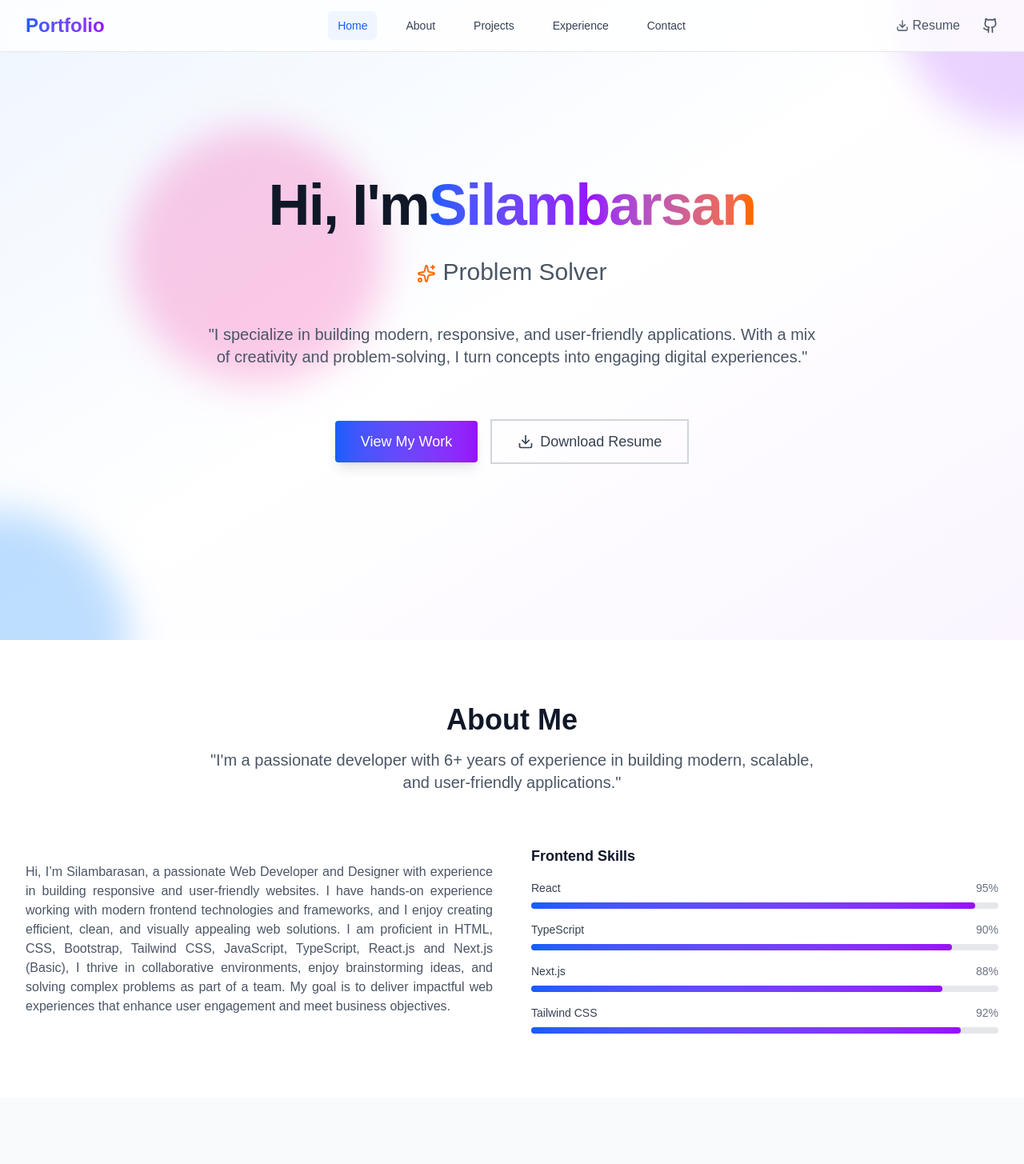
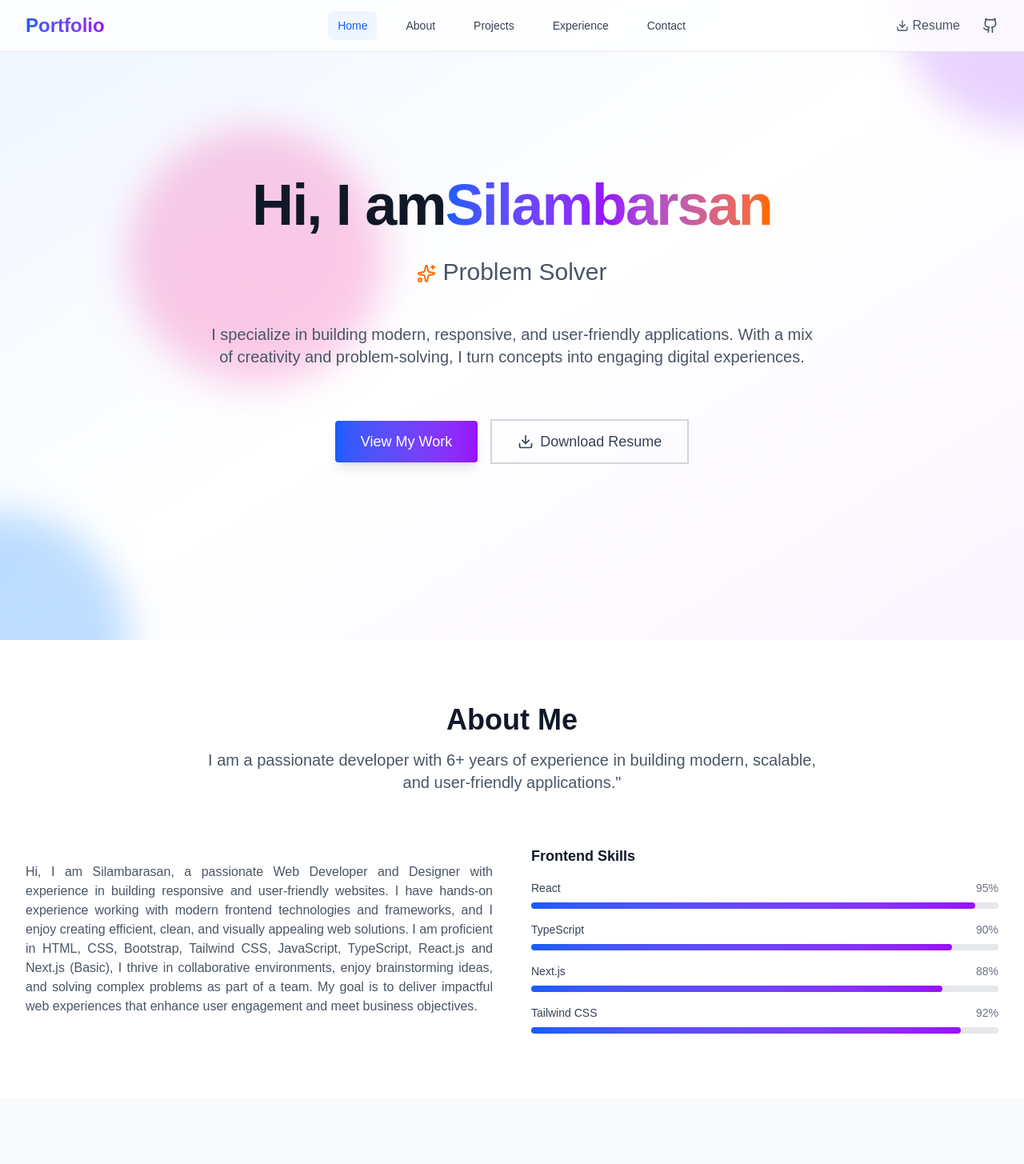
Before and after one commit to silambarasanstr/Next-Portfolio, a Next.js app: page / in a window 1280 px wide. Shown: the top 1455 px of the page at 80% size. Built offline with nearby package versions, Linux system fonts and the light colour scheme.

Commit message:
uichanges

```diff
--- a/src/app/login/page.tsx
+++ b/src/app/login/page.tsx
@@ -76,7 +76,7 @@ const Login = () => {
         </form>
         <div className="mt-6 text-center">
           <p className="text-sm text-muted-foreground">
-            Don't have an account?{" "}
+            Don&apos;t have an account?{" "}
             <Link href="/register" target="_blank" className="text-blue-700 font-bold">
               Create one here
             </Link>
--- a/src/components/About.tsx
+++ b/src/components/About.tsx
@@ -15,7 +15,7 @@ const About = () => {
             About Me
           </h2>
           <p className="text-xl text-gray-600 max-w-3xl mx-auto ">
-            "I'm a passionate developer with 6+ years of experience in building
+            I am a passionate developer with 6+ years of experience in building
             modern, scalable, and user-friendly applications."
           </p>
         </div>
@@ -23,7 +23,7 @@ const About = () => {
         <div className="grid lg:grid-cols-2 gap-12 items-center">
           <div>
             <p className="text-justify text-gray-600 ">
-              Hi, I’m Silambarasan, a passionate Web Developer and Designer with
+              Hi, I am Silambarasan, a passionate Web Developer and Designer with
               experience in building responsive and user-friendly websites. I
               have hands-on experience working with modern frontend technologies
               and frameworks, and I enjoy creating efficient, clean, and
--- a/src/components/Contact.tsx
+++ b/src/components/Contact.tsx
@@ -52,10 +52,10 @@ const Contact = () => {
       <div className="max-w-7xl mx-auto px-4 sm:px-6 lg:px-8">
         <div className="text-center mb-16">
           <h2 className="text-3xl sm:text-4xl font-bold text-gray-900 mb-4">
-            Let's Work Together
+            Lets Work Together
           </h2>
           <p className="text-xl text-gray-600 max-w-3xl mx-auto">
-            Have a project in mind? I'd love to hear about it. Let's create
+            Have a project in mind? I would love to hear about it. Let's create
             something amazing together.
           </p>
         </div>
@@ -143,7 +143,7 @@ const Contact = () => {
                         value={formData.email}
                         onChange={handleChange}
                         required
-                       className="flex h-10 w-full rounded px-3 py-2 border border-gray-300 focus:border-blue-600 focus:ring-blue-600"
+                        className="flex h-10 w-full rounded px-3 py-2 border border-gray-300 focus:border-blue-600 focus:ring-blue-600"
                         placeholder="your.email@example.com"
                       />
                     </div>
@@ -163,7 +163,7 @@ const Contact = () => {
                       value={formData.subject}
                       onChange={handleChange}
                       required
-                     className="flex h-10 w-full rounded px-3 py-2 border border-gray-300 focus:border-blue-600 focus:ring-blue-600"
+                      className="flex h-10 w-full rounded px-3 py-2 border border-gray-300 focus:border-blue-600 focus:ring-blue-600"
                       placeholder="Project inquiry"
                     />
                   </div>
--- a/src/components/Experience.tsx
+++ b/src/components/Experience.tsx
@@ -11,7 +11,7 @@ const Experience = () => {
             Work Experience
           </h2>
           <p className="text-xl text-gray-600 max-w-3xl mx-auto">
-            My professional journey and the impact I've made at various
+            My professional journey and the impact I have made at various
             organizations
           </p>
         </div>
--- a/src/components/Hero.tsx
+++ b/src/components/Hero.tsx
@@ -42,7 +42,7 @@ const Hero = () => {
           {/* Main Heading */}
           <div className="space-y-4">
             <h1 className="text-4xl sm:text-6xl lg:text-7xl font-bold text-gray-900 tracking-tight">
-              Hi, I'm
+              Hi, I am
               <span className="bg-gradient-to-r from-blue-600 via-purple-600 to-orange-500 bg-clip-text text-transparent">
                 Silambarsan
               </span>
@@ -57,9 +57,9 @@ const Hero = () => {
 
           {/* Description */}
           <p className="max-w-3xl mx-auto text-lg sm:text-xl text-gray-600">
-            "I specialize in building modern, responsive, and user-friendly
+            I specialize in building modern, responsive, and user-friendly
             applications. With a mix of creativity and problem-solving, I turn
-            concepts into engaging digital experiences."
+            concepts into engaging digital experiences.
           </p>
 
           {/* CTA Buttons */}
--- a/src/components/ui/button.tsx
+++ b/src/components/ui/button.tsx
@@ -29,4 +29,7 @@ const Button = React.memo(
   }
 );
 
+
+Button.displayName = "Button";
+
 export default Button;
```
